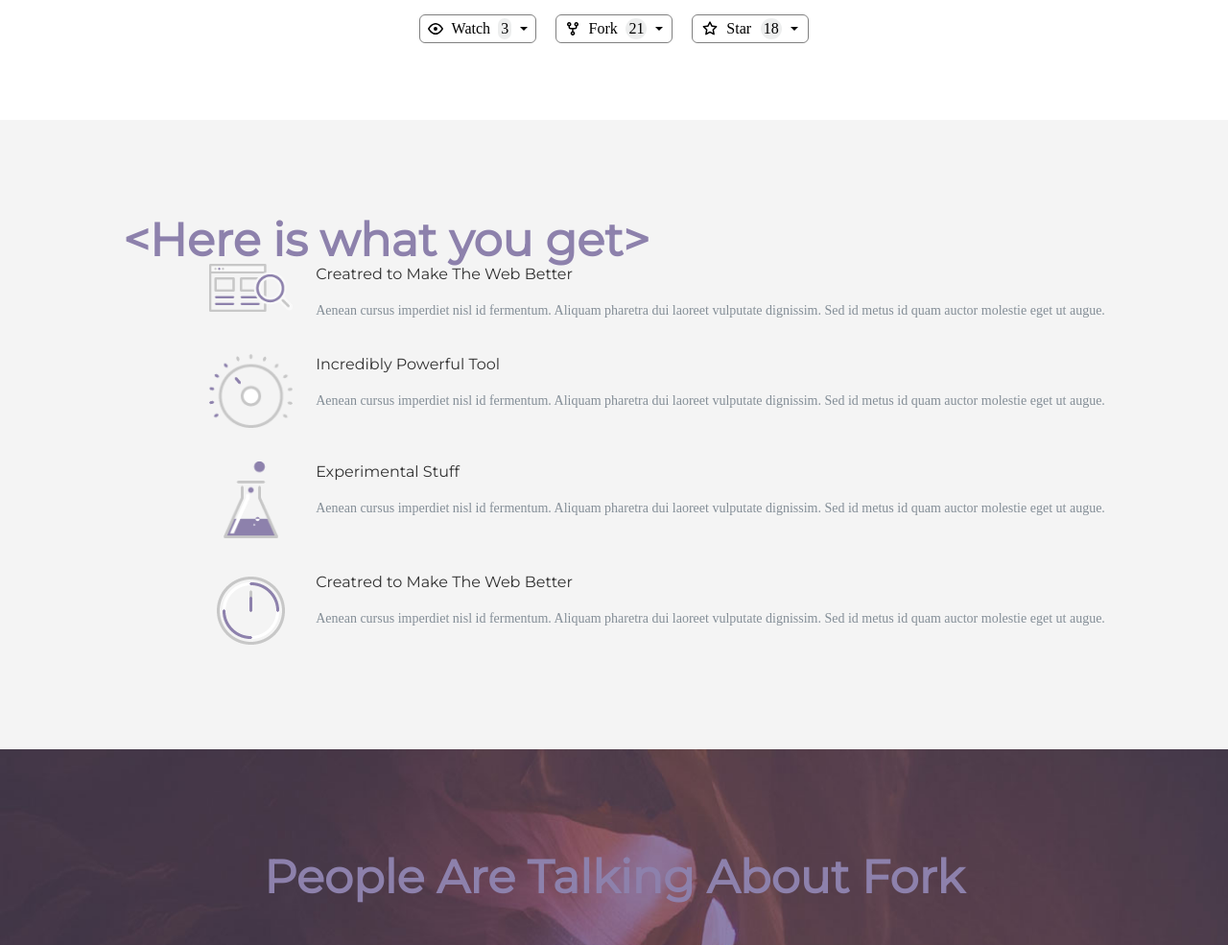
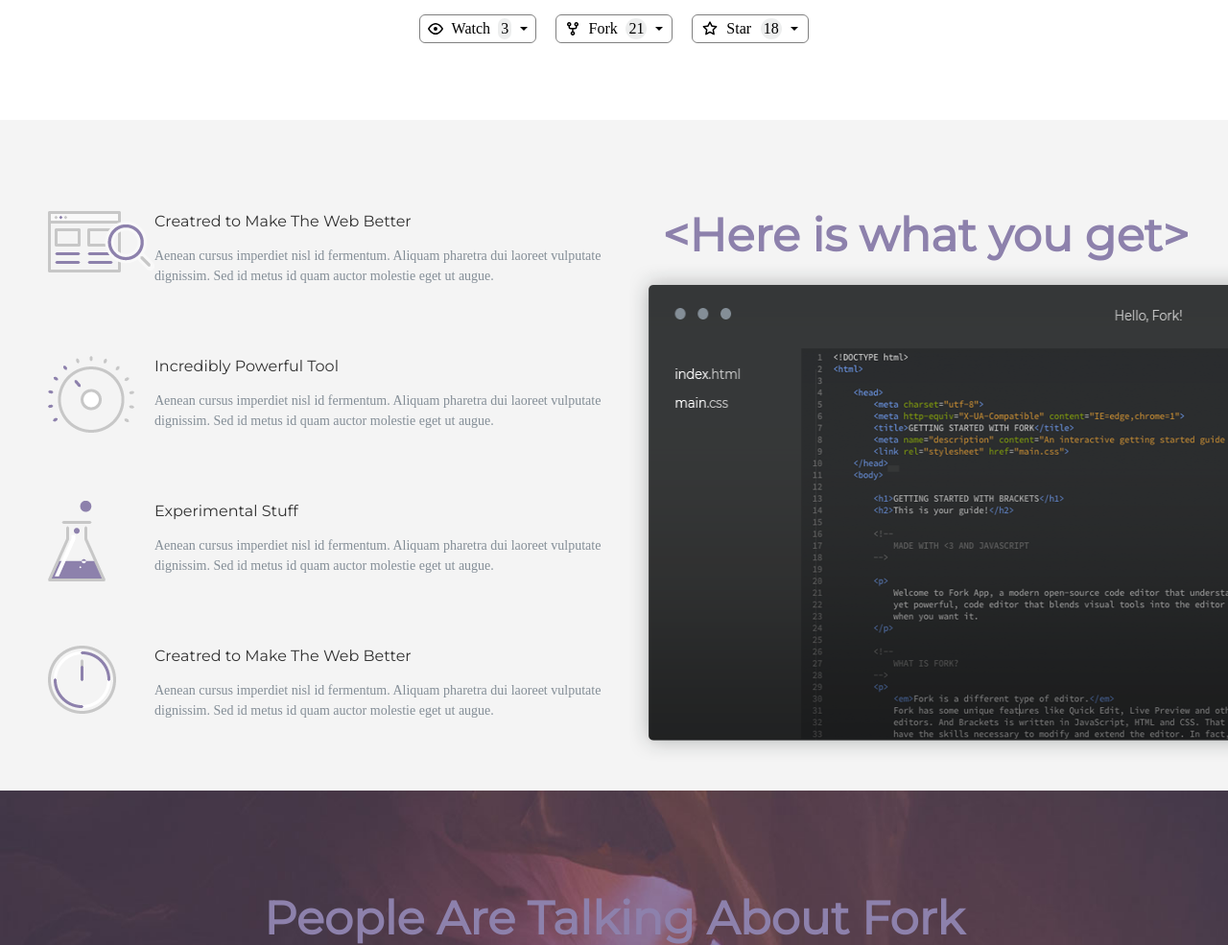
Before and after one commit to BOleksii/SP-Forkio, a website: page index.html in a window 1280 px wide. Shown: the part 1080-2065 px from the top of the page at 96% size. Drawn offline with Linux system fonts and the light colour scheme; files whose address does not match are found by name.

Commit message:
finish mainup

```diff
--- a/index.html
+++ b/index.html
@@ -112,42 +112,36 @@
       <div class="main__up">
           <div class="main__up__iner container">
             <h3 class="main__up__title">&ltHere is what you get&gt</h3>
+            <div class="grid__text__wrapper">
          <div class="main__up__wrapper">
              <img src="./src/img/icons/icon1.png" alt="icon">
-            <div>
                 <h4 class="main__up__title-small">Creatred to Make The Web Better</h4>
                 <p class="main__up__text">
                     Aenean cursus imperdiet nisl id fermentum.
                     Aliquam pharetra dui laoreet vulputate dignissim.
                     Sed id metus id quam auctor molestie eget ut augue.
                 </p>
-            </div>
          </div>
           <div class="main__up__wrapper">
               <img src="./src/img/icons/icon2.png" alt="icon">
-              <div>
               <h4 class="main__up__title-small">Incredibly Powerful Tool</h4>
               <p class="main__up__text">
                   Aenean cursus imperdiet nisl id fermentum.
                   Aliquam pharetra dui laoreet vulputate dignissim.
                   Sed id metus id quam auctor molestie eget ut augue.
               </p>
-              </div>
           </div>
           <div class="main__up__wrapper">
               <img src="./src/img/icons/icon3.png" alt="icon">
-              <div>
               <h4 class="main__up__title-small">Experimental Stuff</h4>
               <p class="main__up__text">
                   Aenean cursus imperdiet nisl id fermentum.
                   Aliquam pharetra dui laoreet vulputate dignissim.
                   Sed id metus id quam auctor molestie eget ut augue.
               </p>
-              </div>
           </div>
           <div class="main__up__wrapper">
               <img src="./src/img/icons/icon4.png" alt="icon">
-              <div>
               <h4 class="main__up__title-small">Creatred to Make The Web Better</h4>
               <p class="main__up__text">
                   Aenean cursus imperdiet nisl id fermentum.
@@ -158,7 +152,6 @@
           </div>
           <img class="main__up__image" src="src/img/main/main.png" alt="editor">
           </div>
-
       </div>
   <!-- maindown -->
   <div class="maindown-footer">
--- a/src/scss/_mainup.scss
+++ b/src/scss/_mainup.scss
@@ -2,26 +2,18 @@
 
 
 .main__up{
-
-  // &__iner{
-  //   display: grid;
-  //   grid-template-columns: 1fr;
-  //   justify-content: center;
-  // }
-
+  overflow: hidden;
 
   &__title{
-    @include headline-h3-s;
-    color: $text-color-pr;
-    // margin: 0 auto;
-    text-align: center;
-    // padding: 0 50px;
+  @include headline-h3-s;
+  color: $text-color-pr;
+  padding: 35px 65px;
   }
   &__wrapper{
     text-align: center;
     img{
-      // margin: 0 auto;
-      padding: 36px 0 27px;
+      align-self: center
+      justify-self center;
     }
   }
   &__title-small{
@@ -30,53 +22,51 @@
     font-weight: 400;
     line-height: 16px;
     letter-spacing: 0;
-    text-align: center;
     color: $text-color-dgr;
-    margin-bottom: 14px;
+    padding: 27px 0 14px 0;
   }
-
-
   &__text{
     font-size: 14px;
     font-weight: 400;
     line-height: 21px;
     letter-spacing: 0;
-    text-align: center;
     color: $text-color-lgr;
+    padding-bottom: 38px;
   }
   &__image{
-
-    // float: right;
-    // margin: 0 -16px;
-    padding-top: 64px;
-    // width: 100%;
-    // max-width: 700px;
-    // height: auto;
+    height: 317px;
+    width: 500px;
+    background-size: cover;
   }
 }
+
+// -----------------------------------------------------------
+
 @media (min-width: 481px){
   .main__up{
+    &__iner{
+      display: grid;
+      grid-template-columns: repeat(3, 1fr);
+    }
     &__title{
       @include headline-h3-m;
-      // margin: 0 auto;
-      max-width: 100%;
+       grid-column: 1/4;
+      width: 100%;
       color: $text-color-pr;
-      text-align: center;
-      font-size: 3rem;
-      // padding: 0 50px;
+      padding: 0 0 50px 0;
     }
+     &  .grid__text__wrapper{
+  grid-row: 2;
+  grid-column: 1/4;
+ }
     &__wrapper{
-      display: flex;
-      align-items: flex-start;
-      margin: 60px 0 0 0;
+      text-align: start;
+      grid-column: 1/4;
+      display: grid;
+      grid-template-columns: 125px auto auto;
       img{
-        padding: 0 24px 0 0;
-        width: 100%;
-        max-width: 111px;
-        object-fit: scale-down;
-        max-height: 80px;
-        box-sizing: border-box;
-
+        grid-column: 1;
+        grid-row: 1 / 3;
       }
     }
     &__title-small{
@@ -85,69 +75,88 @@
       font-weight: 400;
       line-height: 21px;
       letter-spacing: 0;
-      text-align: left;
-      margin-bottom: 17px;
+      color: #323232;
+      padding: 0;
+      margin-bottom: 15px;
+      grid-column: 2/4;
+      align-items: start;
     }
     &__text{
       font-size: 14px;
       font-weight: 400;
       line-height: 21px;
       letter-spacing: 0;
-      text-align: left;
       color: $text-color-lgr;
-      // clear: left;
+      grid-column: 2/4;
     }
     &__image{
-
-      // float: right;
-      // margin: 0 -16px;
+      grid-column: 2/4;
+      -ms-grid-row: 3;
+      grid-row: 3;
+      width: 800px;
+      height: 519px;
+      margin-right: -16px;
       padding-top: 64px;
-      // width: 100%;
-      // max-width: 700px;
     }
   }
 }
 
+// --------------------------------------------------------------------------------------
+
 @media (min-width: 993px) {
   .main__up{
+    position: relative;
     background-color: #F4F4F4;
-    padding: 100px 0 70px 0;
 
-    // &__iner{
-    //   display: grid;
-    //   grid-template-columns: repeat(2,1fr);
-    //   grid-template-rows: repeat(4,1fr);
-    // }
+    &__iner{
+      display: grid;
+      grid-template-columns: 1fr 1fr;
+      justify-content: space-between;
+      width: 100%;
+      max-width: 1200px
+    }
+    &__title{
+      @include headline-h3-l;
+       grid-column: 2;
+       grid-row: 1;
+       align-self: start;
+      color: $text-color-pr;
+      text-align: center;
+      width: 100%;
+      max-width: 680px;
+      padding: 95px 0 0 30px;
+    }
+    &  .grid__text__wrapper{
 
+      grid-row: 1;
+      grid-column: 1;
+      padding-top: 95px;
+ }
 
-    &__title{
-      //@include headline-h3-l;
-      //// float: right;
-      //// display: block;
-      //// max-width: 50%;
-      //color: $text-color-pr;
-      text-align: left;
-    }
-    // &__wrapper{
-    //   // width: 40%;
-    //   //margin: 0 0 35px 0;
-    //   //img{
-    //   //  padding: 0 24px 0 0;
-    //   //  width: 100%;
-    //   //  max-width: 111px;
-    //   //  object-fit: scale-down;
-    //   //  max-height: 80px;
-    //   //  box-sizing: border-box;
-    //   //  margin-left: 90px;
-    //   }
-    }
+    &__wrapper{
+      text-align: start;
+      grid-column: 1;
+      grid-row: 1;
+      display: grid;
+      grid-template-columns: 111px auto;
+      padding-bottom: 35px;
 
-    &__image{
-      // position: relative;
-      // top: -590px;
-      // right: 16px;
-      width: 100%;
-      // max-width: 700px;
-
-    }
-  }
+      img{
+        grid-column: 1;
+      }
+}
+&__image{
+  position: absolute;
+  right: 0px;
+  bottom: 30px;
+  grid-column: 2;
+  grid-row: 1;
+  width: 50%;
+  max-width: 750px;
+  height: 519px;
+  align-self: end;
+  margin-right: -16px;
+  justify-content: end;
+}
+}
+}
--- a/src/scss/_mixins.scss
+++ b/src/scss/_mixins.scss
@@ -31,8 +31,6 @@
 }
 
 @mixin headline-h2-s {
-  //font-size: 26px;
-  //line-height: 28px;
   font-family: "Montserrat", sans-serif;
   font-size: 26px;
   font-weight: 700;
@@ -53,8 +51,6 @@
 }
 
 @mixin headline-h2-l {
-  //font-size: 54px;
-  //line-height: 54px;
   font-family: "Montserrat", sans-serif;
   font-size: 54px;
   font-weight: 700;
@@ -74,8 +70,11 @@
 }
 
 @mixin headline-h3-s {
-  font-size: 36px;
-  line-height: 48px;
+font-size: 32px;
+font-weight: 700;
+line-height: 38px;
+letter-spacing: 0px;
+text-align: center;
 }
 
 @mixin headline-h3-m {
```
Also changed, not shown: dist/css/styles.min.css.
